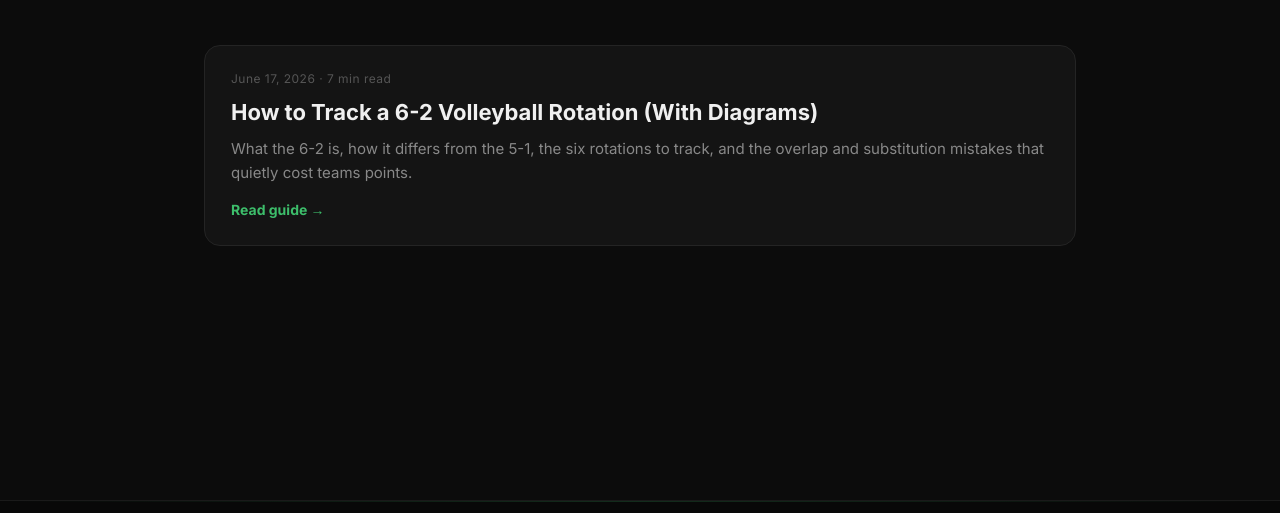
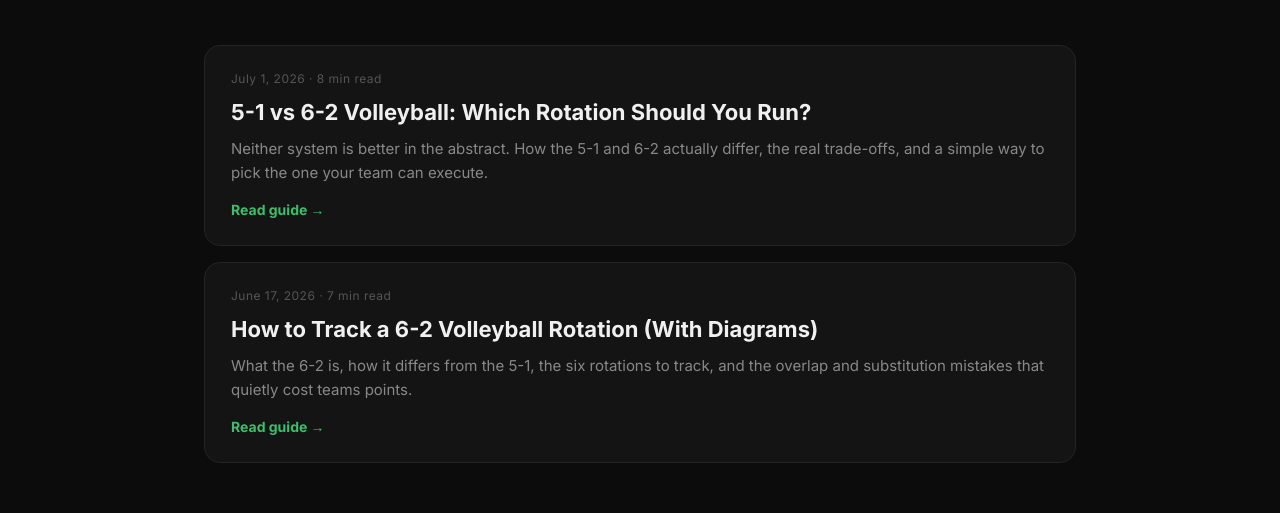
Before and after one commit to bentesoro1-hash/courtos-web, a Next.js app: page /blog in a window 1280 px wide. Shown: the part 300-813 px from the top of the page. Built offline with nearby package versions, Linux system fonts and the light colour scheme; no server answers.

Commit message:
Add blog post: 5-1 vs 6-2 which rotation should your team run

```diff
--- a/app/blog/posts.ts
+++ b/app/blog/posts.ts
@@ -72,6 +72,63 @@ export const posts: BlogPost[] = [
       },
     ],
   },
+  {
+    slug: '5-1-vs-6-2-which-rotation-should-your-team-run',
+    title: '5-1 vs 6-2 Volleyball: Which Rotation Should You Run?',
+    description:
+      '5-1 vs 6-2 volleyball rotations compared: how each system works, the real pros and cons, and how to pick the one your roster can actually run.',
+    date: '2026-07-01',
+    readingMinutes: 8,
+    excerpt:
+      'Neither system is better in the abstract. How the 5-1 and 6-2 actually differ, the real trade-offs, and a simple way to pick the one your team can execute.',
+    html: `
+<p>Every coach eventually hits this fork: do you build your offense around one setter (the 5-1) or two (the 6-2)? It is one of the most-debated decisions in club and high-school volleyball, and the honest answer is that neither system is "better" in the abstract. The right one depends on your roster, your substitution rules, and what your team can actually execute under pressure in the third set. This guide breaks down how each system works, the real trade-offs, and a simple way to decide.</p>
+
+<h2>What the numbers actually mean</h2>
+<p>Volleyball offensive systems are named by the count of hitters and setters on the court. In a <strong>5-1</strong>, you have five hitters and one setter — that single setter runs the offense for all six rotations. In a <strong>6-2</strong>, you have six hitters and two setters, but the setters only set from the back row, so whichever setter is in the front row is hitting, not setting. Both systems keep six players on the court; the difference is who is distributing the ball and from where.</p>
+<p>There is also the <strong>4-2</strong>, worth mentioning because it is where a lot of young teams start: two setters, four hitters, and the setter sets from the <em>front</em> row. It is the simplest system to learn, but it leaves you with only two front-row attackers, so most teams outgrow it. The real decision for a developing competitive team is 5-1 versus 6-2.</p>
+
+<h2>How the 5-1 works</h2>
+<p>In the 5-1, your one setter plays all the way around. When that setter is in the back row, you have three front-row attackers — outside, middle, and opposite. When the setter rotates to the front row, they typically play the right-front position and can attack or dump, but now you only have <strong>two</strong> true front-row hitters.</p>
+<p>The payoff of the 5-1 is consistency. Your hitters see the same hands, the same tempo, and the same tendencies on every single set. Your best decision-maker touches the second ball every rally, which matters most in tight games when you need someone who can read the block and run the offense with conviction. The cost is those three rotations where you are a hitter short at the net — good opposing blockers will key on your two front-row attackers.</p>
+
+<h2>How the 6-2 works</h2>
+<p>In the 6-2, two setters sit diagonally opposite each other in the rotation, so exactly one of them is always in the back row. That back-row setter runs the offense; when they rotate to the front row, the other setter — now in the back row — takes over. Because the setter is always penetrating from the back, you keep <strong>three front-row attackers in every rotation</strong>. That is the entire reason coaches run it: a full complement of hitters, all the way around, which spreads the blocking load and gives the setter more options every play.</p>
+<p>The price is complexity. You need two setters who can both genuinely run the offense under pressure, not one clear starter and a backup. And you need substitutions. The common pattern is a <strong>double substitution</strong>: when a setter rotates toward the front row, a strong right-side hitter subs in for them, and a setter subs in for the opposite on the other side of the net. Done well, it is seamless. Done a beat late, you are scrambling — which is exactly the moment tracking rotations on paper falls apart.</p>
+
+<h2>The trade-off in one line</h2>
+<p>The 5-1 trades one hitter (in three rotations) for one elite decision-maker on every ball. The 6-2 trades setter consistency for three attackers every rotation — at the cost of more subs and needing two capable setters. Everything else flows from that.</p>
+
+<h2>How to actually decide</h2>
+<p>Instead of starting with the system, start with your roster and your rules. A few honest questions:</p>
+<ul>
+<li><strong>Do you have one setter who is clearly your best?</strong> If one athlete is a level above everyone else at running the offense, the 5-1 puts the ball in their hands every rally. Do not split those reps just to have three hitters.</li>
+<li><strong>Do you have two setters close in ability?</strong> If both can run the offense under pressure, the 6-2 lets you keep three attackers at the net the whole match instead of benching a hitter's rotation.</li>
+<li><strong>How many substitutions does your league allow?</strong> The 6-2 leans on subs. Most US high-school and club rules allow 12 or more per set, which is plenty. If you are capped at six subs, the constant double-subbing of a 6-2 gets tight fast, and a 5-1 is safer.</li>
+<li><strong>What can your team execute in game three?</strong> The best system is the one your athletes understand, your staff can teach, and your setter can run when it is 22–22 and the gym is loud. A clean 5-1 beats a shaky 6-2 every time, and vice versa.</li>
+</ul>
+<p>A common path is to start younger teams in a 4-2 or 5-1 for simplicity, then move to a 6-2 as a second setter develops and the roster gets deeper. There is no rule that you pick one forever.</p>
+
+<h2>The part nobody tells you: tracking it live</h2>
+<p>Whichever system you choose, the hard part is not the diagram — it is keeping the rotation straight in real time while you are also scoring, calling subs, and coaching. The 6-2 especially punishes a missed substitution or an overlap on serve receive, and those faults give away points before the ball is even in play. Most coaches try to manage all of it on a clipboard and lose the thread at exactly the wrong moment.</p>
+<p><a href="/">CourtOS</a> follows your rotation automatically on every serve, shows which setter is running the offense, and flags the substitution the moment a player rotates — whether you run a 5-1 or a 6-2. Libero and defensive-specialist swaps are handled for you, so you can watch your team instead of your scoresheet. You can see the live rotation and auto-sub flow on the <a href="/#in-action">CourtOS home page</a>.</p>
+<p>If you are still learning the six rotations themselves, our companion guide on <a href="/blog/how-to-track-a-6-2-rotation">how to track a 6-2 rotation</a> walks through what changes each serve.</p>
+`,
+    faqs: [
+      {
+        q: 'Is the 6-2 better than the 5-1?',
+        a: 'Neither is universally better. The 6-2 keeps three front-row attackers every rotation but needs two capable setters and more substitutions. The 5-1 gives you one consistent setter on every ball but leaves you with two front-row hitters for three rotations. The right choice depends on your roster and your substitution rules.',
+      },
+      {
+        q: 'When should a team switch from a 5-1 to a 6-2?',
+        a: 'Usually when a second setter develops enough to run the offense under pressure and you want three attackers at the net in every rotation. If you only have one clearly strong setter, the 5-1 is the better fit.',
+      },
+      {
+        q: 'Why do 6-2 teams substitute so much?',
+        a: 'Because the setter must set from the back row, teams typically run a double substitution — a hitter comes in for the setter rotating to the front, and a setter comes in for the opposite. This keeps three attackers at the net and a setter always in the back, so the 6-2 needs a league that allows plenty of subs.',
+      },
+    ],
+  },
 ]
 
 export const getPost = (slug: string) => posts.find((p) => p.slug === slug)
```
